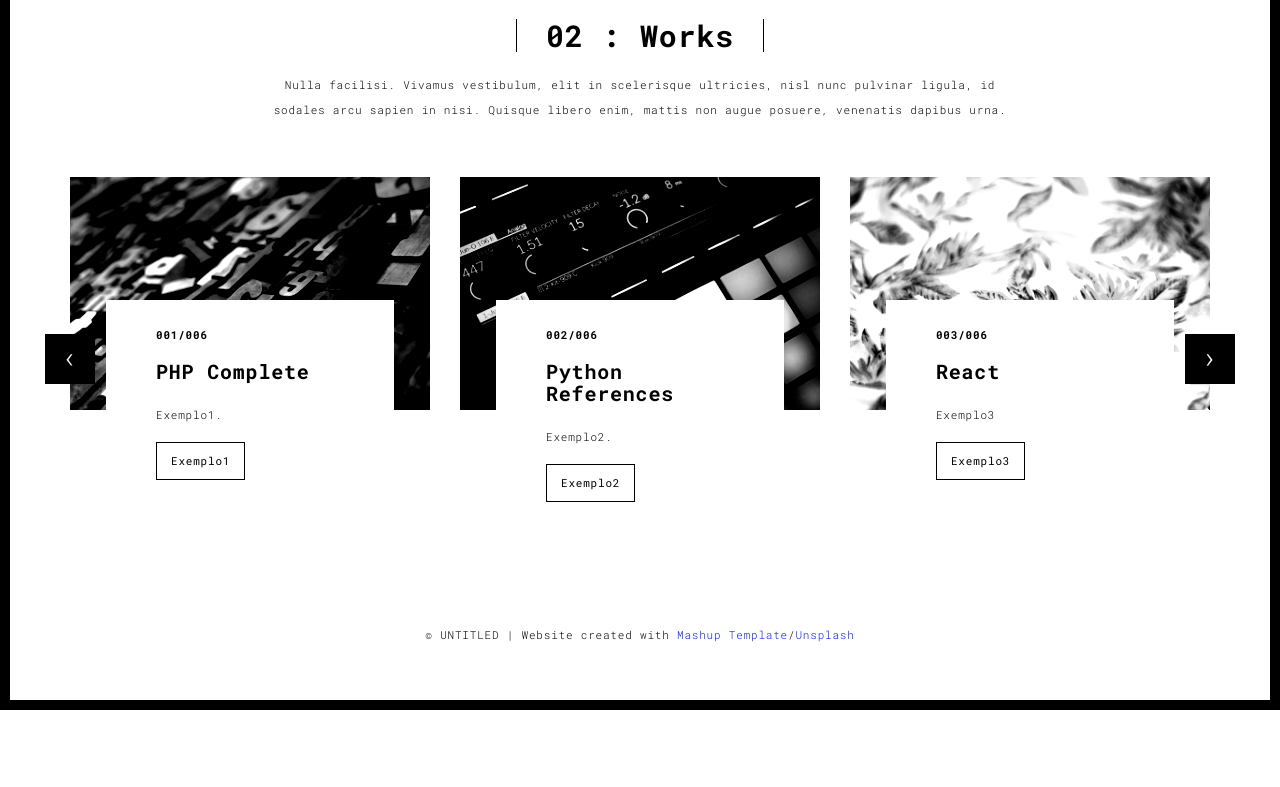
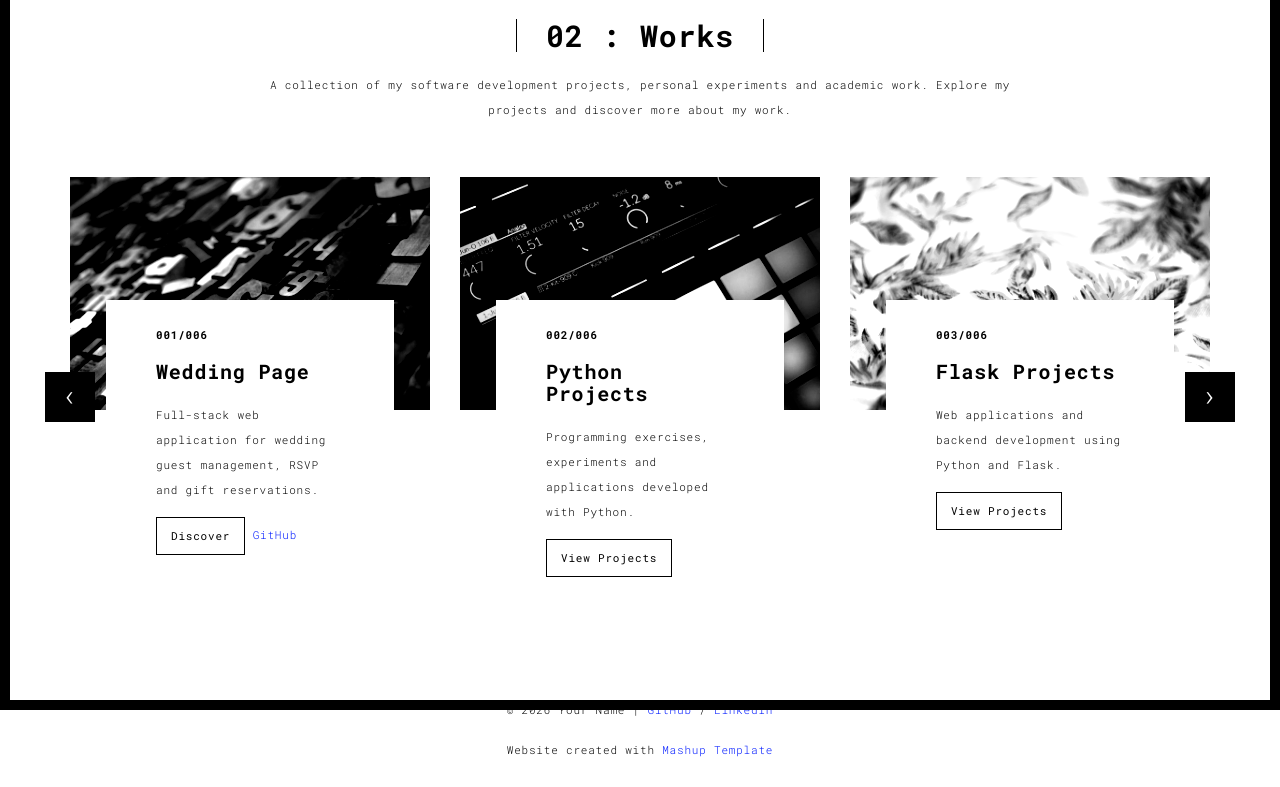
Before and after one commit to dekomonte/ZTM-PythonDevWeb, a Flask app: page /works.html in a window 1280 px wide. Shown: the part 90-877 px from the top of the page. Before the commit the page ends 800 px from the top, so only its background shows below. Run offline with Flask 3, Linux system fonts and the light colour scheme; some libraries are stand-ins or nearby versions.

Commit message:
Atualizando páginas de trabalho

```diff
--- a/templates/works.html
+++ b/templates/works.html
@@ -1,34 +1,46 @@
+
 <!DOCTYPE html>
 <html lang="en">
 
 <head>
   <meta charset="UTF-8">
-  <meta content="IE=edge" http-equiv="X-UA-Compatible">
-  <meta content="width=device-width,initial-scale=1" name="viewport">
-  <meta content="description" name="description">
-  <meta name="google" content="notranslate" />
-  <meta content="Mashup templates have been developped by Orson.io team" name="author">
+  <meta http-equiv="X-UA-Compatible" content="IE=edge">
+  <meta name="viewport" content="width=device-width, initial-scale=1">
 
-  <!-- Disable tap highlight on IE -->
+  <meta name="description" content="Software development projects and portfolio.">
+  <meta name="author" content="Your Name">
+  <meta name="google" content="notranslate">
+
   <meta name="msapplication-tap-highlight" content="no">
 
-  <link rel="apple-touch-icon" sizes="180x180" href="./static/assets/apple-icon-180x180.png">
+  <link rel="apple-touch-icon" sizes="180x180"
+        href="./static/assets/apple-icon-180x180.png">
   <link href="./static/assets/favicon.ico" rel="icon">
 
-  <title>Title page</title>
+  <title>Works | Portfolio</title>
 
-<link href="./static/css/main.3f6952e4.css" rel="stylesheet"></head>
+  <link href="./static/css/main.3f6952e4.css" rel="stylesheet">
+</head>
 
 <body class="">
+
+  <!-- Decorative Borders -->
   <div id="site-border-left"></div>
   <div id="site-border-right"></div>
   <div id="site-border-top"></div>
   <div id="site-border-bottom"></div>
- <!-- Add your content of header -->
+
+  <!-- Header -->
   <header>
-  <nav class="navbar  navbar-fixed-top navbar-default">
+    <nav class="navbar navbar-fixed-top navbar-default">
       <div class="container">
-        <button type="button" class="navbar-toggle collapsed" data-toggle="collapse" data-target="#navbar-collapse" aria-expanded="false">
+
+        <button type="button"
+                class="navbar-toggle collapsed"
+                data-toggle="collapse"
+                data-target="#navbar-collapse"
+                aria-expanded="false">
+
           <span class="sr-only">Toggle navigation</span>
           <span class="icon-bar"></span>
           <span class="icon-bar"></span>
@@ -36,166 +48,340 @@
         </button>
 
         <div class="collapse navbar-collapse" id="navbar-collapse">
+
           <ul class="nav navbar-nav">
-          <li><a href="{{ url_for('my_home') }}" title="">01 : Home</a></li>
-          <li><a href="{{ url_for('html_page', page_name='works.html') }}" title="">02 : Works</a></li>
-          <li><a href="{{ url_for('html_page', page_name='about.html') }}" title="">03 : About me</a></li>
-          <li><a href="{{ url_for('html_page', page_name='contact.html') }}" title="">04 : Contact</a></li>
-          <!-- <li><a href="{{ url_for('html_page', page_name='components.html') }}" title="">05 : Components</a></li> -->
+            <li>
+              <a href="{{ url_for('my_home') }}">01 : Home</a>
+            </li>
+
+            <li>
+              <a href="{{ url_for('html_page', page_name='works.html') }}">02 : Works</a>
+            </li>
+
+            <li>
+              <a href="{{ url_for('html_page', page_name='about.html') }}">03 : About me</a>
+            </li>
+
+            <li>
+              <a href="{{ url_for('html_page', page_name='contact.html') }}">04 : Contact</a>
+            </li>
           </ul>
+
         </div>
-
       </div>
     </nav>
   </header>
 
+  <!-- Main Content -->
   <div class="section-container">
     <div class="container">
       <div class="row">
 
+        <!-- Page Introduction -->
         <div class="col-sm-8 col-sm-offset-2 section-container-spacer">
           <div class="text-center">
+
             <h1 class="h2">02 : Works</h1>
-          <p>Nulla facilisi. Vivamus vestibulum, elit in scelerisque ultricies, nisl nunc pulvinar ligula, id sodales arcu sapien in nisi. Quisque libero enim, mattis non augue posuere, venenatis dapibus urna.</p>
+
+            <p>
+              A collection of my software development projects,
+              personal experiments and academic work.
+              Explore my projects and discover more about my work.
+            </p>
+
           </div>
         </div>
 
+        <!-- Projects Carousel -->
         <div class="col-md-12">
 
           <div id="myCarousel" class="carousel slide projects-carousel">
-        <!-- Carousel items -->
+
             <div class="carousel-inner">
+
+              <!-- First Carousel Page -->
               <div class="item active">
+
                 <div class="row">
+
+                  <!-- Project 001 -->
                   <div class="col-sm-4">
 
-                      <a href="./work.html" title="" class="black-image-project-hover">
-                        <img src="assets/images/work01-hover.jpg" alt="" class="img-responsive">
+                    <a href="{{ url_for('html_page', page_name='work.html') }}"
+                       class="black-image-project-hover">
+
+                      <img src="./static/assets/images/work01-hover.jpg"
+                           alt="Wedding Page project"
+                           class="img-responsive">
                     </a>
+
                     <div class="card-container card-container-lg">
+
                       <h4>001/006</h4>
-                        <h3>PHP Complete</h3>
-                        <p>Exemplo1.</p>
-                        <a href="./work.html" title="" class="btn btn-default">Exemplo1</a>
+                      <h3>Wedding Page</h3>
+
+                      <p>
+                        Full-stack web application for wedding guest
+                        management, RSVP and gift reservations.
+                      </p>
+
+                      <a href="{{ url_for('html_page', page_name='work.html') }}"
+                         class="btn btn-default">
+                        Discover
+                      </a>
+
+                      <a href="https://github.com/seu-usuario/wedding-page"
+                         target="_blank"
+                         rel="noopener noreferrer">
+                        GitHub
+                      </a>
+
                     </div>
                   </div>
+
+                  <!-- Project 002 -->
                   <div class="col-sm-4">
-                      <a href="./work.html" title="" class="black-image-project-hover">
-                        <img src="assets/images/work02-hover.jpg" alt="" class="img-responsive">
+
+                    <a href="https://github.com/seu-usuario"
+                       target="_blank"
+                       rel="noopener noreferrer"
+                       class="black-image-project-hover">
+
+                      <img src="./static/assets/images/work02-hover.jpg"
+                           alt="Python projects"
+                           class="img-responsive">
                     </a>
+
                     <div class="card-container card-container-lg">
+
                       <h4>002/006</h4>
-                        <h3>Python References</h3>
-                        <p>Exemplo2.</p>
-                        <a href="./work.html" title="" class="btn btn-default">Exemplo2</a>
+                      <h3>Python Projects</h3>
+
+                      <p>
+                        Programming exercises, experiments and
+                        applications developed with Python.
+                      </p>
+
+                      <a href="https://github.com/seu-usuario"
+                         target="_blank"
+                         rel="noopener noreferrer"
+                         class="btn btn-default">
+                        View Projects
+                      </a>
+
                     </div>
                   </div>
+
+                  <!-- Project 003 -->
                   <div class="col-sm-4">
-                      <a href="./work.html" title="" class="black-image-project-hover">
-                        <img src="assets/images/work03-hover.jpg" alt="" class="img-responsive">
+
+                    <a href="https://github.com/seu-usuario"
+                       target="_blank"
+                       rel="noopener noreferrer"
+                       class="black-image-project-hover">
+
+                      <img src="./static/assets/images/work03-hover.jpg"
+                           alt="Flask web development"
+                           class="img-responsive">
                     </a>
+
                     <div class="card-container card-container-lg">
+
                       <h4>003/006</h4>
-                        <h3>React</h3>
-                        <p>Exemplo3</p>
-                        <a href="./work.html" title="" class="btn btn-default">Exemplo3</a>
+                      <h3>Flask Projects</h3>
+
+                      <p>
+                        Web applications and backend development
+                        using Python and Flask.
+                      </p>
+
+                      <a href="https://github.com/seu-usuario"
+                         target="_blank"
+                         rel="noopener noreferrer"
+                         class="btn btn-default">
+                        View Projects
+                      </a>
+
                     </div>
                   </div>
 
                 </div>
-                <!--/row-->
               </div>
-            <!--/item-->
+
+              <!-- Second Carousel Page -->
               <div class="item">
+
                 <div class="row">
+
+                  <!-- Project 004 -->
                   <div class="col-sm-4">
-                    <a href="./work.html" class="black-image-project-hover">
-                      <img src="assets/images/work02-hover.jpg" alt="Image" class="img-responsive">
+
+                    <a href="https://github.com/seu-usuario"
+                       target="_blank"
+                       rel="noopener noreferrer"
+                       class="black-image-project-hover">
+
+                      <img src="./static/assets/images/work02-hover.jpg"
+                           alt="Database projects"
+                           class="img-responsive">
                     </a>
+
                     <div class="card-container">
+
                       <h4>004/006</h4>
-                      <h3>Exemplo4</h3>
-                      <p>Exemplo4.</p>
-                      <a href="./work.html" class="btn btn-default">Discover</a>
-                    </div>
-                  </div>
-                   <div class="col-sm-4">
-                      <a href="./work.html" class="black-image-project-hover">
-                        <img src="assets/images/work01-hover.jpg" alt="Image" class="img-responsive">
+                      <h3>Database Projects</h3>
+
+                      <p>
+                        Database modeling, SQL queries and
+                        data management projects.
+                      </p>
+
+                      <a href="https://github.com/seu-usuario"
+                         target="_blank"
+                         rel="noopener noreferrer"
+                         class="btn btn-default">
+                        View Projects
                       </a>
-                      <div class="card-container">
-                        <h4>005/006</h4>
-                        <h3>Exemplo5</h3>
-                        <p>Nulla facilisi. Vivamus vestibulum, elit in scelerisque ultricies.</p>
-                        <a href="./work.html" class="btn btn-default">Exemplo5</a>
+
                     </div>
                   </div>
 
+                  <!-- Project 005 -->
                   <div class="col-sm-4">
-                      <a href="./work.html" class="black-image-project-hover">
-                        <img src="assets/images/work03-hover.jpg" alt="Image" class="img-responsive">
+
+                    <a href="https://github.com/seu-usuario"
+                       target="_blank"
+                       rel="noopener noreferrer"
+                       class="black-image-project-hover">
+
+                      <img src="./static/assets/images/work01-hover.jpg"
+                           alt="Academic projects"
+                           class="img-responsive">
                     </a>
+
                     <div class="card-container">
+
+                      <h4>005/006</h4>
+                      <h3>Academic Projects</h3>
+
+                      <p>
+                        Projects developed during my university
+                        studies in engineering and technology.
+                      </p>
+
+                      <a href="https://github.com/seu-usuario"
+                         target="_blank"
+                         rel="noopener noreferrer"
+                         class="btn btn-default">
+                        View Projects
+                      </a>
+
+                    </div>
+                  </div>
+
+                  <!-- Project 006 -->
+                  <div class="col-sm-4">
+
+                    <a href="https://github.com/seu-usuario"
+                       target="_blank"
+                       rel="noopener noreferrer"
+                       class="black-image-project-hover">
+
+                      <img src="./static/assets/images/work03-hover.jpg"
+                           alt="Other projects"
+                           class="img-responsive">
+                    </a>
+
+                    <div class="card-container">
+
                       <h4>006/006</h4>
-                        <h3>Cheguei no 6</h3>
-                        <p>Fusce sed hendrerit augue, a rhoncus velit. In non lorem mattis, tempor sem sit amet.</p>
-                        <a href="./work.html" class="btn btn-default">Exemplo6</a>
+                      <h3>Other Projects</h3>
+
+                      <p>
+                        Other personal projects, experiments
+                        and software development studies.
+                      </p>
+
+                      <a href="https://github.com/seu-usuario"
+                         target="_blank"
+                         rel="noopener noreferrer"
+                         class="btn btn-default">
+                        View Projects
+                      </a>
+
                     </div>
                   </div>
 
                 </div>
-                <!--/row-->
               </div>
 
-            <!--/item-->
-        </div>
-        <!--/carousel-inner-->
-        <a class="left carousel-control" href="#myCarousel" data-slide="prev">‹</a>
-
-        <a class="right carousel-control" href="#myCarousel" data-slide="next">›</a>
             </div>
 
+            <!-- Carousel Controls -->
+            <a class="left carousel-control"
+               href="#myCarousel"
+               data-slide="prev">‹</a>
 
+            <a class="right carousel-control"
+               href="#myCarousel"
+               data-slide="next">›</a>
 
-    <!--/myCarousel-->
           </div>
-
-
+        </div>
 
       </div>
     </div>
   </div>
 
+  <!-- Footer -->
+  <footer class="footer-container text-center">
 
-<footer class="footer-container text-center">
     <div class="container">
       <div class="row">
+
         <div class="col-xs-12">
-        <p>© UNTITLED | Website created with <a href="http://www.mashup-template.com/" title="Create website with free html template">Mashup Template</a>/<a href="https://www.unsplash.com/" title="Beautiful Free Images">Unsplash</a></p>
+
+          <p>
+            © 2026 Your Name |
+
+            <a href="https://github.com/seu-usuario"
+               target="_blank"
+               rel="noopener noreferrer">
+              GitHub
+            </a>
+            /
+
+            <a href="https://www.linkedin.com/in/seu-usuario"
+               target="_blank"
+               rel="noopener noreferrer">
+              LinkedIn
+            </a>
+          </p>
+
+          <p>
+            Website created with
+            <a href="https://www.mashup-template.com/"
+               target="_blank"
+               rel="noopener noreferrer">
+              Mashup Template
+            </a>
+          </p>
+
         </div>
       </div>
     </div>
+
   </footer>
 
+  <!-- Scripts -->
   <script>
     document.addEventListener("DOMContentLoaded", function (event) {
       navActivePage();
     });
   </script>
 
-<!-- Google Analytics: change UA-XXXXX-X to be your site's ID
+  <script type="text/javascript"
+          src="./static/main.70a66962.js"></script>
 
-<script>
-  (function (i, s, o, g, r, a, m) {
-    i['GoogleAnalyticsObject'] = r; i[r] = i[r] || function () {
-      (i[r].q = i[r].q || []).push(arguments)
-    }, i[r].l = 1 * new Date(); a = s.createElement(o),
-      m = s.getElementsByTagName(o)[0s]; a.async = 1; a.src = g; m.parentNode.insertBefore(a, m)
-  })(window, document, 'script', '//www.google-analytics.com/analytics.js', 'ga');
-  ga('create', 'UA-XXXXX-X', 'auto');
-  ga('send', 'pageview');
-</script>
-
---> <script type="text/javascript" src="./static/main.70a66962.js"></script></body>
-
+</body>
 </html>
```
Also changed, not shown: templates/work.html (+171 -64 lines), app.py (line endings or trailing spaces). Lines whose indentation alone changed are shown as unchanged.
